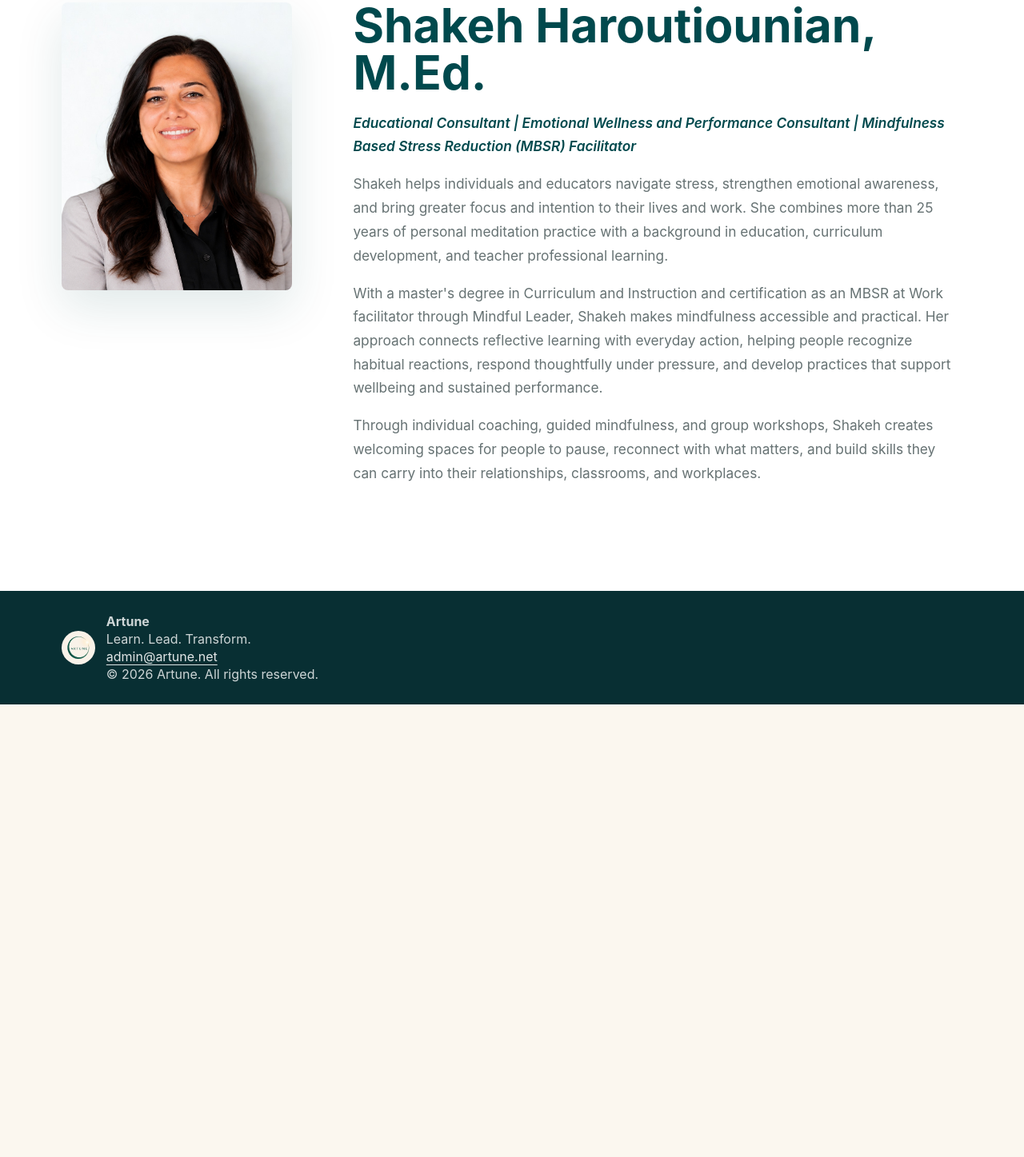
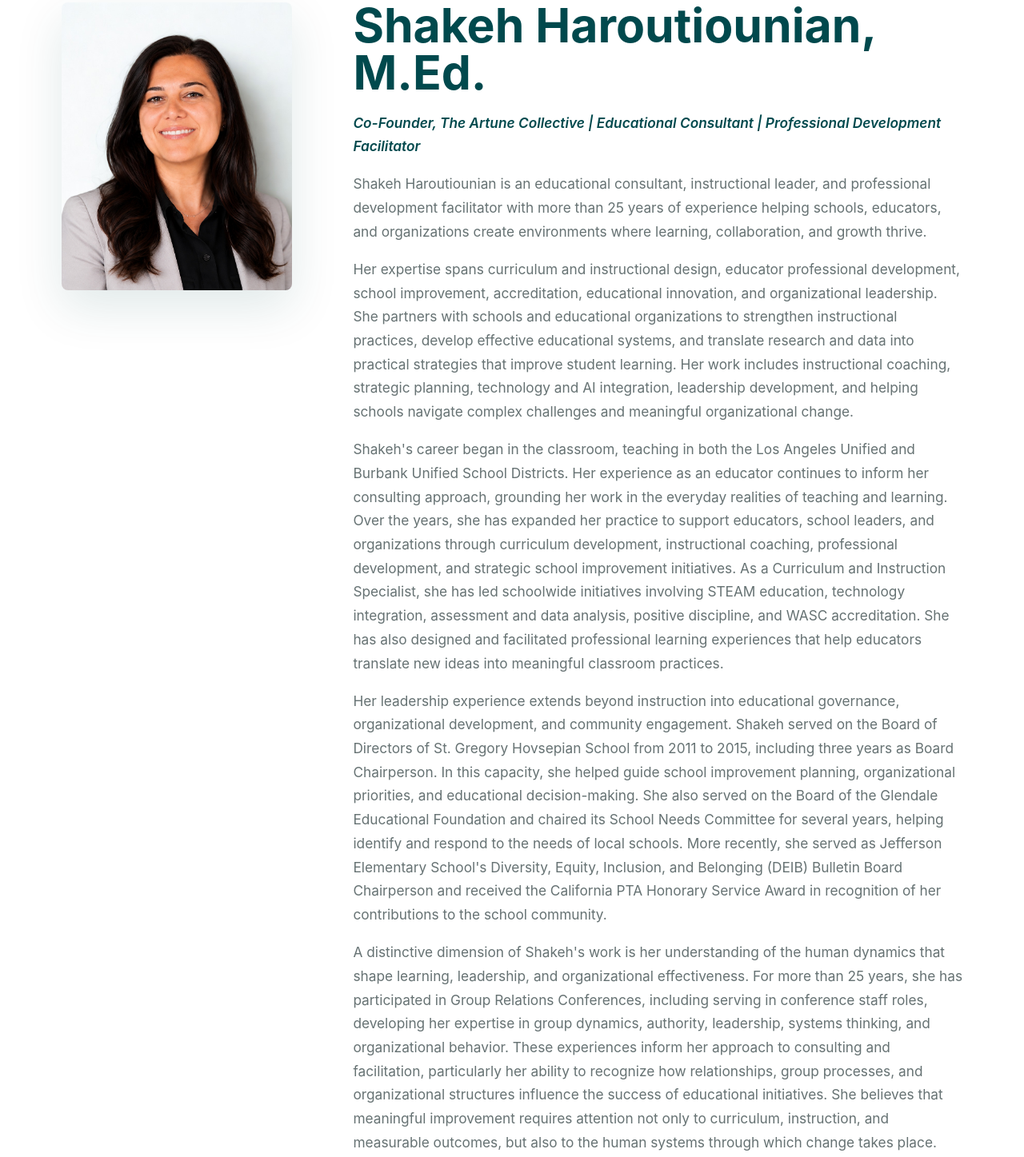
Before and after one commit to araharoutiounian-oss/Artune, a plain HTML site: page creators/index.html in a window 1280 px wide. Shown: the part 1983-3430 px from the top of the page at 80% size. Before the commit the page ends 2864 px from the top, so only its background shows below. Drawn offline with Linux system fonts and the light colour scheme.

Commit message:
Add files via upload

```diff
--- a/creators/index.html
+++ b/creators/index.html
@@ -49,10 +49,18 @@
         <div class="creator-photo creator-photo-shakeh"><img src="../assets/shakeh-haroutiounian.jpg" alt="Shakeh Haroutiounian" loading="lazy" /></div>
         <div class="text-page">
           <h2 id="shakeh-name">Shakeh Haroutiounian, M.Ed.</h2>
-          <p class="creator-roles"><em>Educational Consultant | Emotional Wellness and Performance Consultant | Mindfulness Based Stress Reduction (MBSR) Facilitator</em></p>
-          <p>Shakeh helps individuals and educators navigate stress, strengthen emotional awareness, and bring greater focus and intention to their lives and work. She combines more than 25 years of personal meditation practice with a background in education, curriculum development, and teacher professional learning.</p>
-          <p>With a master's degree in Curriculum and Instruction and certification as an MBSR at Work facilitator through Mindful Leader, Shakeh makes mindfulness accessible and practical. Her approach connects reflective learning with everyday action, helping people recognize habitual reactions, respond thoughtfully under pressure, and develop practices that support wellbeing and sustained performance.</p>
-          <p>Through individual coaching, guided mindfulness, and group workshops, Shakeh creates welcoming spaces for people to pause, reconnect with what matters, and build skills they can carry into their relationships, classrooms, and workplaces.</p>
+          <p class="creator-roles"><em>Co-Founder, The Artune Collective | Educational Consultant | Professional Development Facilitator</em></p>
+          <p>Shakeh Haroutiounian is an educational consultant, instructional leader, and professional development facilitator with more than 25 years of experience helping schools, educators, and organizations create environments where learning, collaboration, and growth thrive.</p>
+          <p>Her expertise spans curriculum and instructional design, educator professional development, school improvement, accreditation, educational innovation, and organizational leadership. She partners with schools and educational organizations to strengthen instructional practices, develop effective educational systems, and translate research and data into practical strategies that improve student learning. Her work includes instructional coaching, strategic planning, technology and AI integration, leadership development, and helping schools navigate complex challenges and meaningful organizational change.</p>
+          <p>Shakeh's career began in the classroom, teaching in both the Los Angeles Unified and Burbank Unified School Districts. Her experience as an educator continues to inform her consulting approach, grounding her work in the everyday realities of teaching and learning. Over the years, she has expanded her practice to support educators, school leaders, and organizations through curriculum development, instructional coaching, professional development, and strategic school improvement initiatives. As a Curriculum and Instruction Specialist, she has led schoolwide initiatives involving STEAM education, technology integration, assessment and data analysis, positive discipline, and WASC accreditation. She has also designed and facilitated professional learning experiences that help educators translate new ideas into meaningful classroom practices.</p>
+          <p>Her leadership experience extends beyond instruction into educational governance, organizational development, and community engagement. Shakeh served on the Board of Directors of St. Gregory Hovsepian School from 2011 to 2015, including three years as Board Chairperson. In this capacity, she helped guide school improvement planning, organizational priorities, and educational decision-making. She also served on the Board of the Glendale Educational Foundation and chaired its School Needs Committee for several years, helping identify and respond to the needs of local schools. More recently, she served as Jefferson Elementary School's Diversity, Equity, Inclusion, and Belonging (DEIB) Bulletin Board Chairperson and received the California PTA Honorary Service Award in recognition of her contributions to the school community.</p>
+          <p>A distinctive dimension of Shakeh's work is her understanding of the human dynamics that shape learning, leadership, and organizational effectiveness. For more than 25 years, she has participated in Group Relations Conferences, including serving in conference staff roles, developing her expertise in group dynamics, authority, leadership, systems thinking, and organizational behavior. These experiences inform her approach to consulting and facilitation, particularly her ability to recognize how relationships, group processes, and organizational structures influence the success of educational initiatives. She believes that meaningful improvement requires attention not only to curriculum, instruction, and measurable outcomes, but also to the human systems through which change takes place.</p>
+          <p>Shakeh also brings extensive experience in mindfulness and contemplative practices to her work. She is a Mindful Leader Certified Workplace Mindfulness Facilitator and has completed training in Mindfulness-Based Stress Reduction (MBSR). With decades of personal mindfulness practice and continued study through UCLA's Mindful Awareness Research Center, she regularly facilitates meditation and mindfulness practices for individuals, groups, and organizations. She integrates insights from cognitive science, psychology, mindfulness, and group dynamics to help educators and leaders strengthen self-awareness, navigate challenges, foster psychological safety, and create more thoughtful and collaborative learning environments.</p>
+          <p>Her commitment to educational innovation is also reflected in her contributions to professional conferences and educator learning. Shakeh presented at Caltech's ECSTEM Conference in 2020 and is scheduled to return as a presenter for the February 27, 2027 conference. Through these opportunities, she contributes to conversations about innovative teaching practices, STEM education, and meaningful student engagement. Throughout her career, she has remained actively involved in professional learning communities and organizations focused on curriculum development, educational leadership, mindfulness, and organizational dynamics.</p>
+          <p>As Co-Founder of The Artune Collective, Shakeh brings these diverse experiences together to advance a more integrated approach to learning and organizational development. Through educational consulting, professional development, coaching, and facilitation, she helps schools and organizations strengthen their practices, build leadership capacity, and create conditions for sustainable improvement. Her approach combines educational expertise with an understanding of applied human systems, recognizing that lasting change depends on both effective strategies and the capacity of people to work together.</p>
+          <p>Across her roles as an educator, consultant, leader, facilitator, mindfulness practitioner, and community advocate, Shakeh's work is guided by a central belief: people learn best when they feel safe, connected, challenged, and empowered to contribute. She is passionate about designing experiences that encourage curiosity, strengthen relationships, and help individuals and organizations discover new possibilities for growth.</p>
+          <p>Shakeh holds a Master of Education in Curriculum and Instruction, a California Multiple Subject Teaching Credential, and undergraduate studies in Psychobiology and Spanish Literature at UCLA.</p>
+          <p>Outside of her professional work, Shakeh loves traveling, particularly spontaneous road trips that leave room for discovery and adventure. With proficiency in multiple languages, she enjoys exploring language and culture, as well as reading and writing poetry in Spanish. She treasures spending quality time with her son and maintains a lifelong curiosity about cognitive science and space exploration&mdash;fields that continually inspire her fascination with learning, human potential, and our place in the universe.</p>
         </div>
       </section>
     </main>
```
